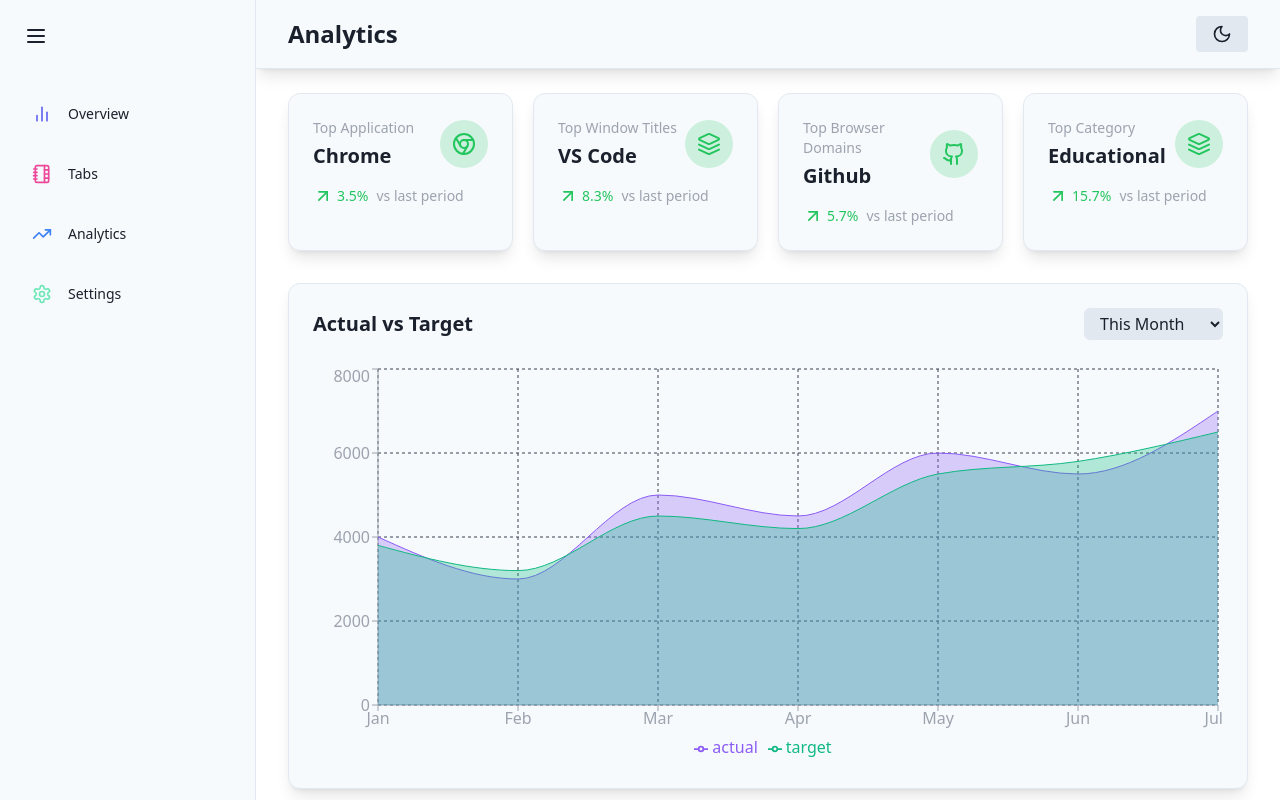
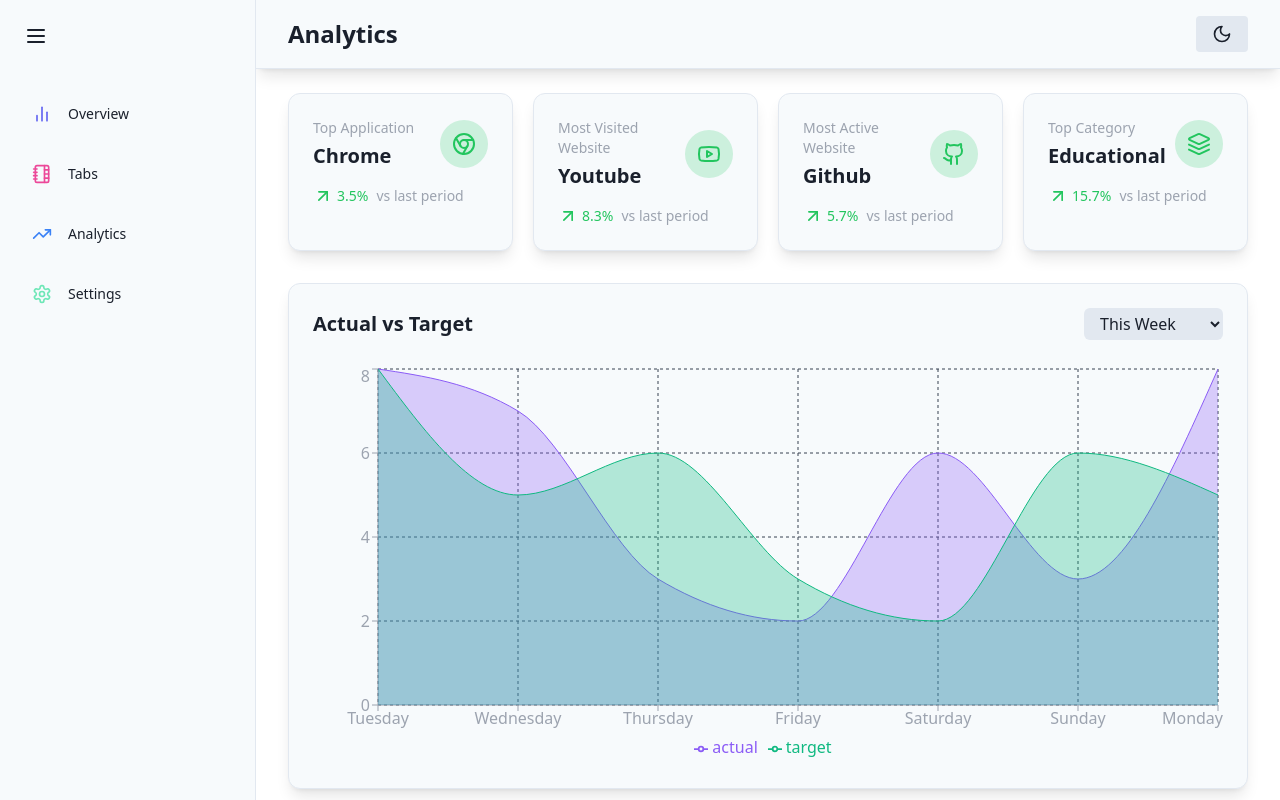
Before and after one commit to timelygator/TimelyGator, a React (Vite) app in the folder web-ui/: page /analytics in a window 1280 px wide. Built offline with nearby package versions, Linux system fonts and the light colour scheme.

Commit message:
Feature: Actual Charts now changes based on time range

```diff
--- a/web-ui/src/components/analytics/OverviewCards.jsx
+++ b/web-ui/src/components/analytics/OverviewCards.jsx
@@ -10,13 +10,30 @@ const getIconByValue = (value) => {
 
 const overviewData = [
     { name: "Top Application", value: "Chrome", change: 3.5 },
-    { name: "Top Window Titles", value: "VS Code", change: 8.3 },
-    { name: "Top Browser Domains", value: "Github", change: 5.7 },
+    { name: "Most Visited Website", value: "Youtube", change: 8.3 },
+    { name: "Most Active Website", value: "Github", change: 5.7 },
     { name: "Top Category", value: "Educational", change: 15.7 },
 ].map((item) => ({
     ...item,
     icon: getIconByValue(item.value),
 }));
+
+// 	 API FORMAT TO FETCH VALUES
+// useEffect(() => {
+//     const fetchValues = async () => {
+//         try {
+//             const response = await axios.get("http://localhost:5000/api/analytics");
+//             const fetchedValues = response.data; // Assuming the API returns an array of values
+//             overviewData.forEach((item, index) => {
+//                 item.value = fetchedValues[index] || item.value;
+//             });
+//         } catch (error) {
+//             console.error("Error fetching values:", error);
+//         }
+//     };
+
+//     fetchValues();
+// }, []);
 
 const OverviewCards = () => {
     return (
@@ -53,4 +70,5 @@ const OverviewCards = () => {
         </div>
     );
 };
+
 export default OverviewCards;
--- a/web-ui/src/components/analytics/actualChart.jsx
+++ b/web-ui/src/components/analytics/actualChart.jsx
@@ -2,18 +2,108 @@ import { useState } from "react";
 import { motion } from "framer-motion";
 import { AreaChart, Area, XAxis, YAxis, CartesianGrid, Tooltip, Legend, ResponsiveContainer } from "recharts";
 
-const actualData = [
-	{ month: "Jan", actual: 4000, target: 3800 },
-	{ month: "Feb", actual: 3000, target: 3200 },
-	{ month: "Mar", actual: 5000, target: 4500 },
-	{ month: "Apr", actual: 4500, target: 4200 },
-	{ month: "May", actual: 6000, target: 5500 },
-	{ month: "Jun", actual: 5500, target: 5800 },
-	{ month: "Jul", actual: 7000, target: 6500 },
-];
+// Daily data for the entire year (365 days)
+const actualData = Array.from({ length: 365 }, (_, index) => {
+    const date = new Date(new Date().getFullYear(), 0, index + 1); // Generate date for each day of the year
+    return {
+        day: date.toISOString().split("T")[0], // Format date as YYYY-MM-DD
+        weekday: date.toLocaleString("en-US", { weekday: "long" }), // Day of the week (e.g., Sunday, Monday)
+        week: Math.ceil((index + 1) / 7), // Week number
+        month: date.toLocaleString("en-US", { month: "short" }), // Month name (e.g., Jan, Feb)
+        actual: Math.floor(Math.random() * 8) + 1, // Random hours between 1 and 8
+        target: Math.floor(Math.random() * 8) + 1, // Random hours between 1 and 8
+    };
+});
 
-const actualChart = () => {
-	const [selectedTimeRange, setSelectedTimeRange] = useState("This Month");
+// Aggregate data for weeks, months, and quarters
+const aggregateData = (data, key) => {
+    const aggregated = {};
+    data.forEach((item) => {
+        if (!aggregated[item[key]]) {
+            aggregated[item[key]] = { [key]: item[key], actual: 0, target: 0 };
+        }
+        aggregated[item[key]].actual += item.actual;
+        aggregated[item[key]].target += item.target;
+    });
+
+    if (key === "week") {
+        return Object.values(aggregated).map((item, index) => ({
+            ...item,
+            weekLabel: `Week ${index + 1}`,
+        }));
+    }
+
+    if (key === "month") {
+        const weeksInMonth = ["Week 1", "Week 2", "Week 3", "Week 4"];
+        return Object.values(aggregated).map((item, index) => ({
+            ...item,
+            weekLabel: weeksInMonth[index % 4] || `Week ${index + 1}`, // Ensure 4 weeks per month
+        }));
+    }
+
+    return Object.values(aggregated);
+};
+
+const filterDataByTimeRange = (timeRange) => {
+    const currentDate = new Date();
+    const currentDayOfYear = Math.ceil(
+        (currentDate - new Date(currentDate.getFullYear(), 0, 0)) / (24 * 60 * 60 * 1000)
+    ); // Calculate the current day of the year
+    const currentMonth = currentDate.getMonth(); // 0-based index for months
+    const currentQuarter = Math.floor(currentMonth / 3); // 0-based index for quarters
+
+    switch (timeRange) {
+        case "This Week":
+            const startOfWeek = currentDayOfYear - (currentDate.getDay() || 7) + 1; // Start of the current week
+            return actualData.filter(
+                (_, index) => index + 1 >= startOfWeek && index + 1 < startOfWeek + 7
+            ); // Data for the current week
+        case "This Month":
+            const startOfMonth = Math.ceil(
+                (new Date(currentDate.getFullYear(), currentMonth, 1) - new Date(currentDate.getFullYear(), 0, 1)) /
+                    (24 * 60 * 60 * 1000)
+            );
+            const endOfMonth = Math.ceil(
+                (new Date(currentDate.getFullYear(), currentMonth + 1, 0) - new Date(currentDate.getFullYear(), 0, 1)) /
+                    (24 * 60 * 60 * 1000)
+            );
+            return aggregateData(
+                actualData.filter((_, index) => index + 1 >= startOfMonth && index + 1 <= endOfMonth),
+                "week"
+            ); // Aggregate data by week for the current month
+        case "This Quarter":
+            const startOfQuarter = Math.ceil(
+                (new Date(currentDate.getFullYear(), currentQuarter * 3, 1) - new Date(currentDate.getFullYear(), 0, 1)) /
+                    (24 * 60 * 60 * 1000)
+            );
+            const endOfQuarter = Math.ceil(
+                (new Date(currentDate.getFullYear(), currentQuarter * 3 + 3, 0) - new Date(currentDate.getFullYear(), 0, 1)) /
+                    (24 * 60 * 60 * 1000)
+            );
+            return aggregateData(
+                actualData.filter((_, index) => index + 1 >= startOfQuarter && index + 1 <= endOfQuarter),
+                "month"
+            ); // Aggregate data by month for the current quarter
+        case "This Year":
+            return aggregateData(actualData, "month"); // Aggregate data by month for the year
+        default:
+            return actualData; // Default to all data
+    }
+};
+
+const ActualChart = () => {
+    const [selectedTimeRange, setSelectedTimeRange] = useState("This Week"); // Default to "This Week"
+
+    // Filter data based on the selected time range
+    const filteredData = filterDataByTimeRange(selectedTimeRange);
+
+    // Determine the X-axis key based on the selected time range
+    const xAxisKey =
+        selectedTimeRange === "This Week"
+            ? "weekday" // Days of the week
+            : selectedTimeRange === "This Month"
+            ? "weekLabel" // Week labels (e.g., Week 1, Week 2)
+            : "month"; // Months for quarters and years
 
     return (
         <motion.div
@@ -27,7 +117,7 @@ const actualChart = () => {
                 <select
                     className='bg-actionDefault text-text rounded-md px-3 py-1 focus:outline-none focus:ring-2 focus:ring-blue-500'
                     value={selectedTimeRange}
-					onChange={(e) => setSelectedTimeRange(e.target.value)}
+                    onChange={(e) => setSelectedTimeRange(e.target.value)} // Update state on selection
                 >
                     <option>This Week</option>
                     <option>This Month</option>
@@ -38,9 +128,9 @@ const actualChart = () => {
 
             <div style={{ width: "100%", height: 400 }}>
                 <ResponsiveContainer>
-					<AreaChart data={actualData}>
+                    <AreaChart data={filteredData}> {/* Render filtered data */}
                         <CartesianGrid strokeDasharray='3 3' stroke='#374151' />
-						<XAxis dataKey='month' stroke='#9CA3AF' />
+                        <XAxis dataKey={xAxisKey} stroke='#9CA3AF' /> {/* Dynamic X-axis key */}
                         <YAxis stroke='#9CA3AF' />
                         <Tooltip
                             contentStyle={{ backgroundColor: "rgba(31, 41, 55, 0.8)", borderColor: "#4B5563" }}
@@ -55,4 +145,5 @@ const actualChart = () => {
         </motion.div>
     );
 };
-export default actualChart;
+
+export default ActualChart;
```
Lines whose indentation alone changed are shown as unchanged.
